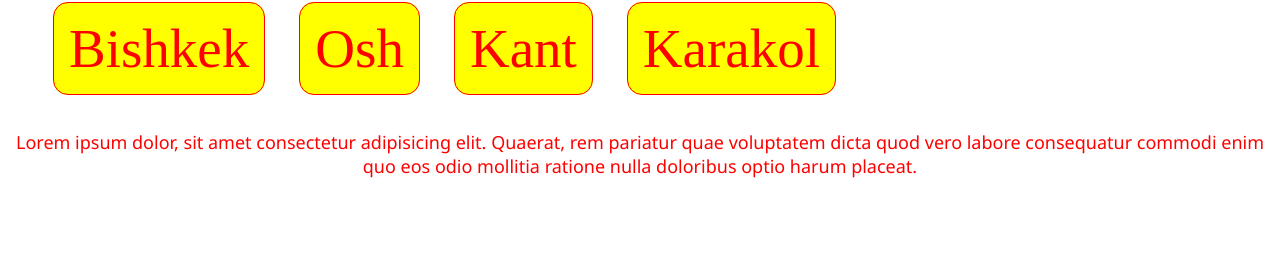
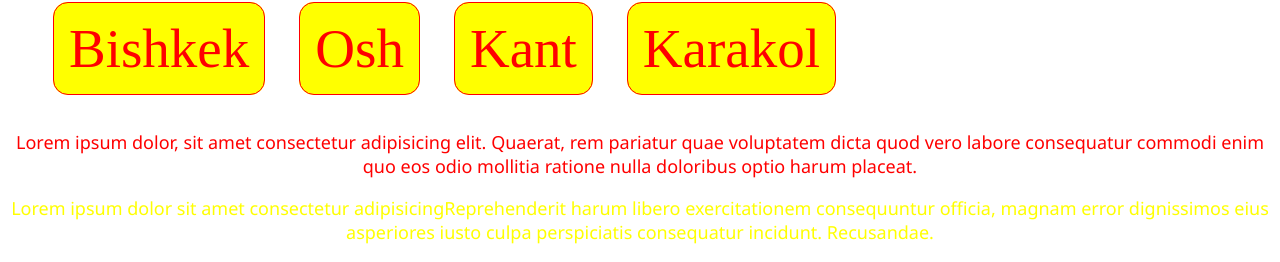
Before and after one commit to ajarrra/15.11.22, a plain HTML site: page index.html in a window 1280 px wide. Shown: the part 844-1106 px from the top of the page. Before the commit the page ends 1040 px from the top, so only its background shows below. Drawn offline with Linux system fonts and the light colour scheme.

Commit message:
add p about Osh and edit

```diff
--- a/index.html
+++ b/index.html
@@ -42,8 +42,12 @@
         <a href="#">Karakol</a>
     </div>
 
-    <p class="biskek">Lorem ipsum dolor, sit amet consectetur adipisicing elit. Quaerat, rem pariatur quae voluptatem dicta quod vero
+    <p class="biskek">Lorem ipsum dolor, sit amet consectetur adipisicing elit. Quaerat, rem pariatur quae voluptatem
+        dicta quod vero
         labore consequatur commodi enim quo eos odio mollitia ratione nulla doloribus optio harum placeat.</p>
+    <p class="osh">Lorem ipsum dolor sit amet consectetur adipisicingReprehenderit harum libero exercitationem
+        consequuntur officia, magnam error dignissimos eius asperiores iusto culpa perspiciatis
+        consequatur incidunt. Recusandae.</p>
 </body>
 
 </html>
--- a/style.css
+++ b/style.css
@@ -35,3 +35,9 @@ img{
     font-family: 'Segoe UI', Tahoma, Geneva, Verdana, sans-serif;
 
 }
+.osh{
+    color: yellow;
+    font-size: 18px;
+    text-align: center;
+    font-family: 'Segoe UI', Tahoma, Geneva, Verdana, sans-serif;
+}
```
